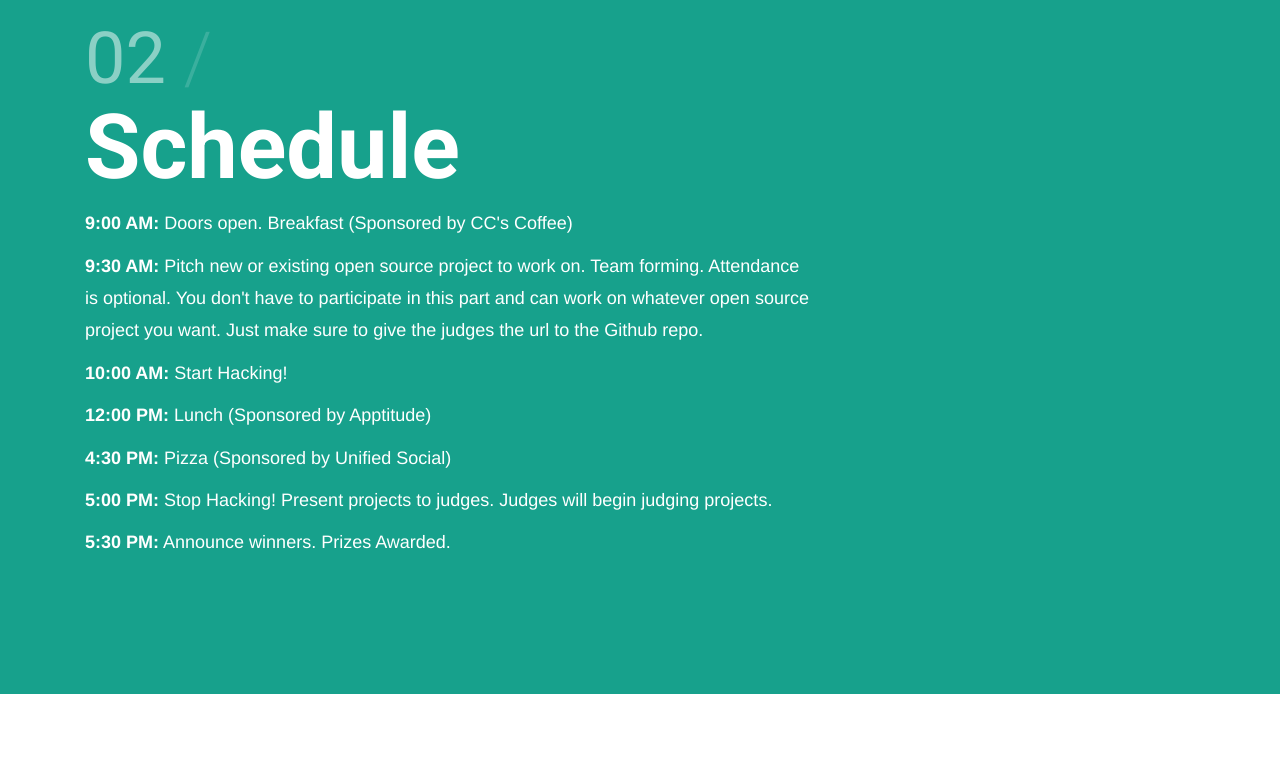
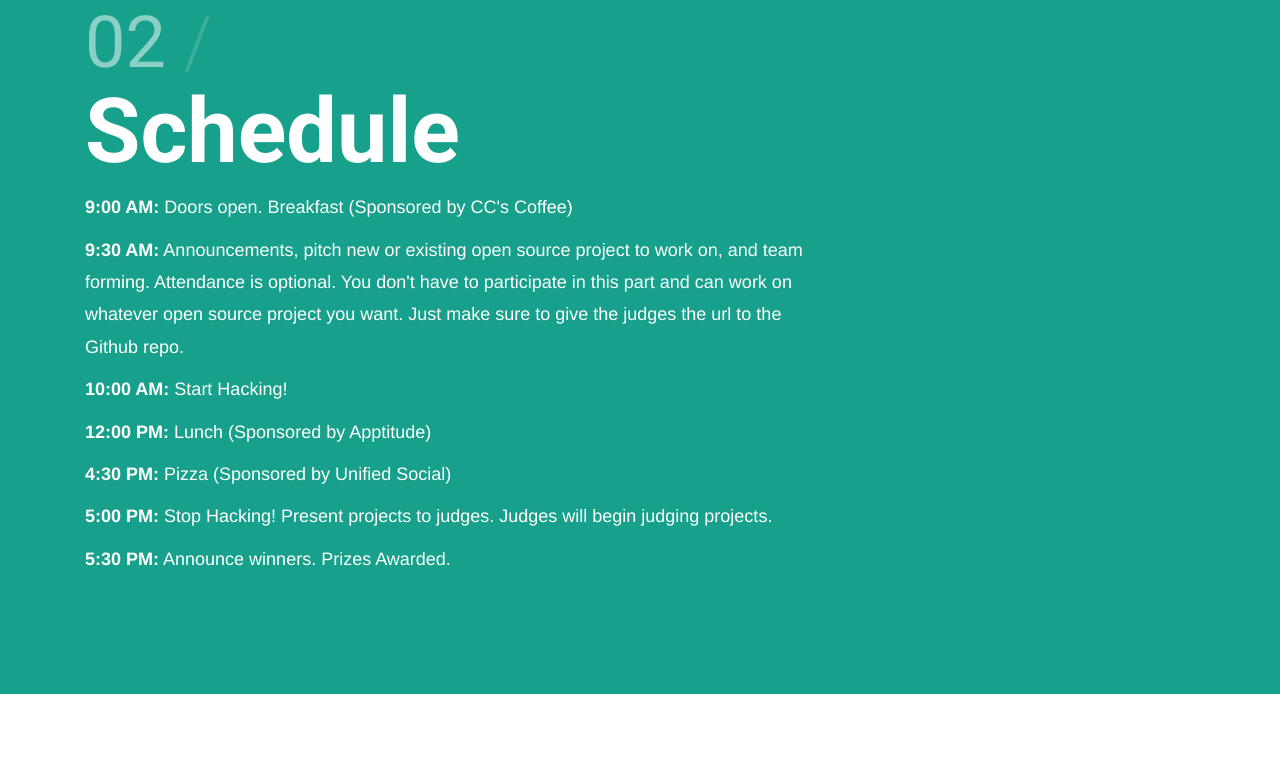
Before and after one commit to opensourcenola/opensourcenola.github.io, a website: page index.html in a window 1280 px wide. Shown: the part 1756-2523 px from the top of the page. Drawn offline with nearby package versions, Linux system fonts and the light colour scheme.

Commit message:
Updated schedule

```diff
--- a/index.html
+++ b/index.html
@@ -108,6 +108,7 @@
 <div class="container container--centered">
   <div class="content content--primary">
     <div class="col-md-8">
+
       <h3 class="slide-heading slide-heading--index">02</h3>
       <h2 class="slide-heading">Schedule</h2>
       <div class="row">
@@ -118,7 +119,7 @@
             </p>
             <p>
               <b>9:30 AM:</b>
-              Pitch new or existing open source project to work on. Team forming.
+              Announcements, pitch new or existing open source project to work on, and team forming.
               Attendance is optional. You don't have to participate in this part and can work
               on whatever open source project you want. Just make sure to give the judges the
               url to the Github repo.
```
Also changed, not shown: src/html/index.html (+1 -1 lines).
